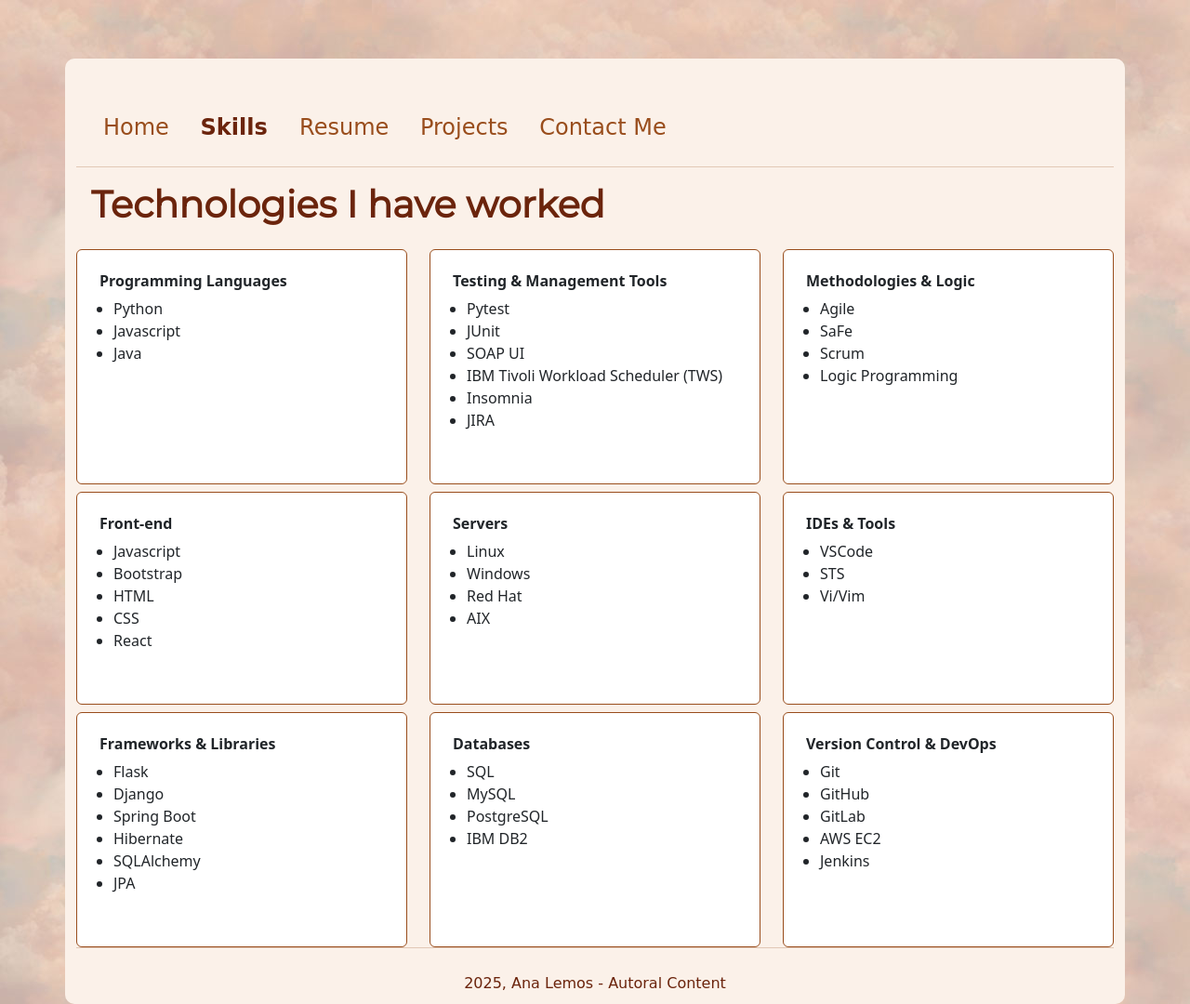
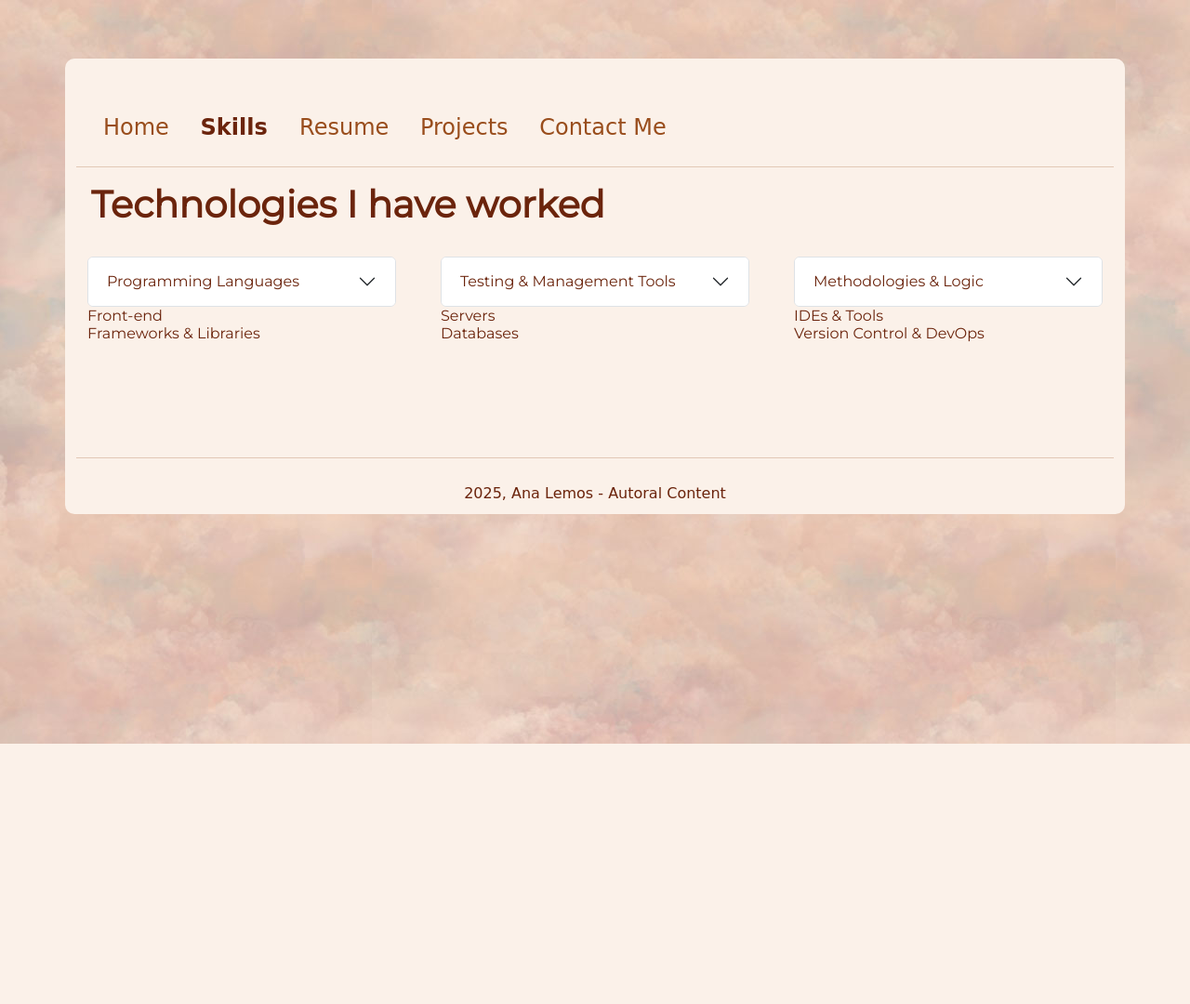
Before and after one commit to carol1692/my_portfolio, a Django app: page /portfolio/skills in a window 1280 px wide. Shown: the whole page at 93% size. After the commit the page ends 800 px from the top, so only its background shows below. Run offline with Django 5.2, Linux system fonts and the light colour scheme; some libraries are stand-ins or nearby versions; some web fonts are replaced.

Commit message:
add accordion to skill page

```diff
--- a/ana_portfolio/portfolio/static/portfolio/css/style.css
+++ b/ana_portfolio/portfolio/static/portfolio/css/style.css
@@ -143,5 +143,5 @@
 }
 
 .adjust-height{
-    height: 35vh;
+    min-height: 35vh;
 }
--- a/ana_portfolio/portfolio/templates/portfolio/skills.html
+++ b/ana_portfolio/portfolio/templates/portfolio/skills.html
@@ -4,99 +4,162 @@
 
 {% block content %}
 
-<div id="english_content" style="display: block;">
+<div id="english_content" style="display: block;" class="adjust-height">
     <h1 class="montserrat-font fw-bold body-font px-3"> Technologies I have worked </h1>
-    <div class="row pb-2">
-        <div class="col body-font">
-            <ul class="mt-3 card h-100 p-4">
-                <h6 class="fw-bolder "> Programming Languages</h6>
-                <li >Python</li>
-                <li>Javascript</li>
-                <li>Java</li>
-            </ul></div>
-        <div class="col body-font">
-            <ul class="mt-3 card h-100 p-4">
-                 <h6 class="fw-bolder"> Testing & Management Tools</h6>
-                    <li >Pytest</li>
-                    <li >JUnit</li>
-                    <li>SOAP UI</li>
-                    <li>IBM Tivoli Workload Scheduler (TWS)</li>
-                    <li>Insomnia</li>
-                    <li>JIRA</li>
-            </ul>
-        </div>
-        <div class="col body-font">
-            <ul class="mt-3 card h-100 p-4">
-                 <h6 class="fw-bolder"> Methodologies & Logic</h6>
-                    <li >Agile</li>
-                    <li>SaFe</li>
-                    <li>Scrum</li>
-                    <li> Logic Programming</li>
-            </ul>
+    <div class="row ">
+        <div class="col body-font p-4">
+            <div class="accordion" id="accordionExample">
+                <div class="accordion-item">
+                    <h2 class="accordion-header">
+                        <button class="accordion-button collapsed montserrat-font body-font" type="button" data-bs-toggle="collapse" data-bs-target="#collapse1" aria-expanded="false" aria-controls="collapse1">
+                            Programming Languages
+                        </button>
+                    </h2>
+                    <div id="collapse1" class="accordion-collapse collapse" data-bs-parent="#accordionExample">
+                        <div class="accordion-body">
+                            <p>Python</p>
+                            <p>Javascript</p>
+                            <p>Java</p>
                         </div>
                     </div>
-    <div class="row pb-2">
-        <div class="col body-font">
-            <ul class="mt-3 card h-100 p-4">
-                 <h6 class="fw-bolder"> Front-end</h6>
-                    <li>Javascript</li>
-                    <li>Bootstrap </li>
-                    <li>HTML</li>
-                    <li>CSS</li>
-                    <li>React</li>
-            </ul>
-        </div>
-        <div class="col body-font">
-             <ul class="mt-3 card h-100 p-4">
-                <h6 class="fw-bolder"> Servers</h6>
-                <li>Linux </li>
-                <li>Windows</li>
-                <li>Red Hat</li>
-                <li>AIX</li>
-            </ul>
-        </div>
-        <div class="col body-font">
-             <ul class="mt-3 card h-100 p-4">
-                 <h6 class="fw-bolder"> IDEs & Tools</h6>
-                    <li>VSCode</li>
-                    <li>STS</li>
-                    <li>Vi/Vim</li>
-            </ul>
                 </div>
             </div>
-    <div class="row">
-        <div class="col body-font">
-            <ul class="mt-3 card h-100 p-4">
-                 <h6 class="fw-bolder"> Frameworks & Libraries</h6>
-                    <li>Flask</li>
-                    <li>Django</li>
-                    <li>Spring Boot</li>
-                    <li>Hibernate</li>
-                    <li>SQLAlchemy</li>
-                    <li>JPA</li>
-            </ul>
+            <div class="accordion-item">
+                <h2 class="accordion-header">
+                    <button class="accordion-button collapsed montserrat-font body-font" type="button" data-bs-toggle="collapse" data-bs-target="#collapse2" aria-expanded="false" aria-controls="collapse2">
+                        Front-end
+                    </button>
+                </h2>
+                <div id="collapse2" class="accordion-collapse collapse" data-bs-parent="#accordionExample">
+                    <div class="accordion-body">
+                        <p> Javascript</p>
+                        <p> Bootstrap</p>
+                        <p> HTML</p>
+                        <p> CSS</p>
+                        <p> React</p>
                     </div>
-        <div class="col body-font">
-            <ul class="mt-3 card h-100 p-4">
-                 <h6 class="fw-bolder"> Databases</h6>
-                    <li>SQL</li>
-                    <li>MySQL</li>
-                    <li>PostgreSQL</li>
-                    <li>IBM DB2</li>
-            </ul>
                 </div>
-        <div class="col body-font">
-            <ul class="mt-3 card h-100 p-4">
-                 <h6 class="fw-bolder"> Version Control & DevOps</h6>
-                    <li>Git</li>
-                    <li>GitHub</li>
-                    <li>GitLab</li>
-                    <li>AWS EC2</li>
-                    <li>Jenkins</li>
-           </ul>
+            </div>
+            <div class="accordion-item">
+                <h2 class="accordion-header">
+                    <button class="accordion-button collapsed montserrat-font body-font" type="button" data-bs-toggle="collapse" data-bs-target="#collapse3" aria-expanded="false" aria-controls="collapse3">
+                        Frameworks & Libraries
+                    </button>
+                </h2>
+                <div id="collapse3" class="accordion-collapse collapse" data-bs-parent="#accordionExample">
+                    <div class="accordion-body">
+                        <p>Flask</p>
+                        <p>Django</p>
+                        <p>Spring Boot</p>
+                        <p>Hibernate</p>
+                        <p>SQLAlchemy</p>
+                        <p>JPA</p>
+                    </div>
+                </div>
             </div>
         </div>
 
+        <div class="col body-font p-4">
+            <div class="accordion" id="accordionExample">
+                <div class="accordion-item">
+                    <h2 class="accordion-header">
+                        <button class="accordion-button collapsed montserrat-font body-font" type="button" data-bs-toggle="collapse" data-bs-target="#collapse4" aria-expanded="false" aria-controls="collapse4">
+                            Testing & Management Tools
+                        </button>
+                    </h2>
+                    <div id="collapse4" class="accordion-collapse collapse" data-bs-parent="#accordionExample">
+                        <div class="accordion-body">
+                            <p>Pytest</p>
+                            <p>JUnit</p>
+                            <p>SOAP UI</p>
+                            <p>IBM Tivoli Workload Scheduler (TWS)</p>
+                            <p>Insomnia</p>
+                            <p>JIRA</p>
+                        </div>
+                    </div>
+                </div>
+            </div>
+            <div class="accordion-item">
+                <h2 class="accordion-header">
+                    <button class="accordion-button collapsed montserrat-font body-font" type="button" data-bs-toggle="collapse" data-bs-target="#collapse5" aria-expanded="false" aria-controls="collapse5">
+                        Servers
+                    </button>
+                </h2>
+                <div id="collapse5" class="accordion-collapse collapse" data-bs-parent="#accordionExample">
+                    <div class="accordion-body">
+                        <p>Linux</p>
+                        <p>Windows</p>
+                        <p>Red Hat</p>
+                        <p>AIX</p>
+                    </div>
+                </div>
+            </div>
+            <div class="accordion-item">
+                <h2 class="accordion-header">
+                    <button class="accordion-button collapsed montserrat-font body-font" type="button" data-bs-toggle="collapse" data-bs-target="#collapse6" aria-expanded="false" aria-controls="collapse6">
+                        Databases
+                    </button>
+                </h2>
+                <div id="collapse6" class="accordion-collapse collapse" data-bs-parent="#accordionExample">
+                    <div class="accordion-body">
+                        <p>SQL</p>
+                        <p>MySQL</p>
+                        <p>PostgreSQL</p>
+                        <p>IBM DB2</p>
+                    </div>
+                </div>
+            </div>
+        </div>
+        <div class="col body-font p-4">
+            <div class="accordion" id="accordionExample">
+                <div class="accordion-item">
+                    <h2 class="accordion-header">
+                        <button class="accordion-button collapsed montserrat-font body-font" type="button" data-bs-toggle="collapse" data-bs-target="#collapse7" aria-expanded="false" aria-controls="collapse7">
+                            Methodologies & Logic
+                        </button>
+                    </h2>
+                    <div id="collapse7" class="accordion-collapse collapse" data-bs-parent="#accordionExample">
+                        <div class="accordion-body">
+                            <p>Agile</p>
+                            <p>SaFe</p>
+                            <p>Scrum</p>
+                            <p>Logic Programming</p>
+                        </div>
+                    </div>
+                </div>
+            </div>
+            <div class="accordion-item">
+                <h2 class="accordion-header">
+                    <button class="accordion-button collapsed montserrat-font body-font" type="button" data-bs-toggle="collapse" data-bs-target="#collapse8" aria-expanded="false" aria-controls="collapse8">
+                        IDEs & Tools
+                    </button>
+                </h2>
+                <div id="collapse8" class="accordion-collapse collapse" data-bs-parent="#accordionExample">
+                    <div class="accordion-body">
+                        <p>VSCode</p>
+                        <p>STS</p>
+                        <p>Vi/Vim</p>
+                    </div>
+                </div>
+            </div>
+            <div class="accordion-item">
+                <h2 class="accordion-header">
+                    <button class="accordion-button collapsed montserrat-font body-font" type="button" data-bs-toggle="collapse" data-bs-target="#collapse9" aria-expanded="false" aria-controls="collapse9">
+                        Version Control & DevOps
+                    </button>
+                </h2>
+                <div id="collapse9" class="accordion-collapse collapse" data-bs-parent="#accordionExample">
+                    <div class="accordion-body">
+                        <p>Git</p>
+                        <p>GitHub</p>
+                        <p>GitLab</p>
+                        <p>AWS EC2</p>
+                        <p>Jenkins</p>
+                    </div>
+                </div>
+            </div>
+        </div>
+    </div>
 </div>
 
 
```
Lines whose indentation alone changed are shown as unchanged.
